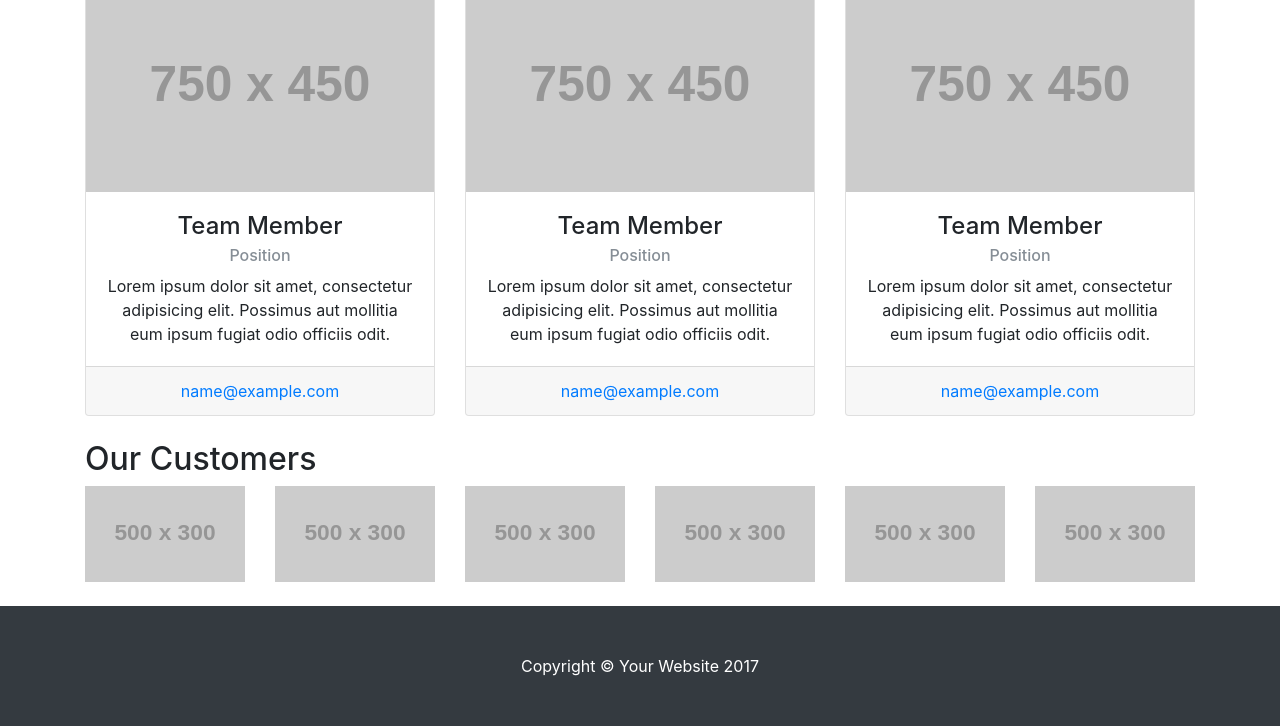
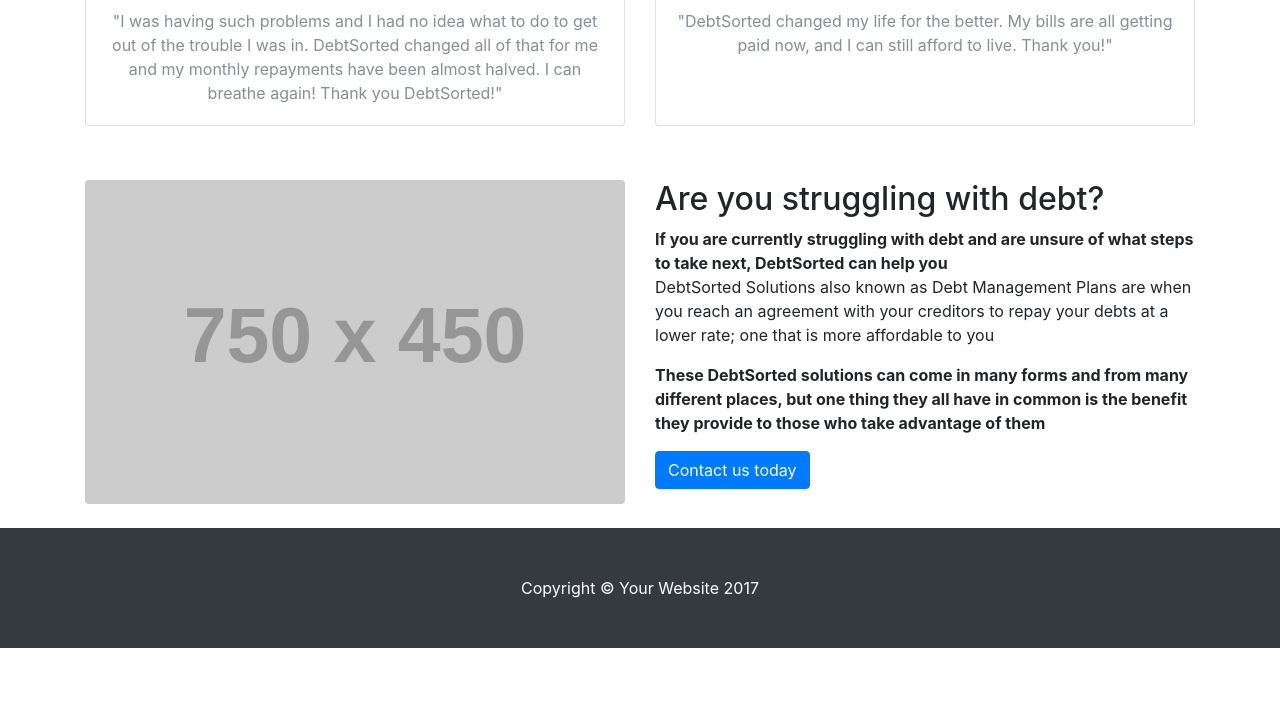
Before and after one commit to jjarze/DebtSorted, a website: page about.html in a window 1280 px wide. Shown: the part 655-1381 px from the top of the page. After the commit the page ends 1303 px from the top, so only its background shows below. Drawn offline with Linux system fonts and the light colour scheme; placeholder pictures from the web are drawn by us.

Commit message:
Customized the about page

```diff
--- a/about.html
+++ b/about.html
@@ -82,7 +82,7 @@
 
       <!-- Page Heading/Breadcrumbs -->
       <h1 class="mt-4 mb-3">About
-        <small>Subheading</small>
+        <small>DebtSorted</small>
       </h1>
 
       <ol class="breadcrumb">
@@ -98,80 +98,49 @@
           <img class="img-fluid rounded mb-4" src="http://placehold.it/750x450" alt="">
         </div>
         <div class="col-lg-6">
-          <h2>About Modern Business</h2>
-          <p>Lorem ipsum dolor sit amet, consectetur adipisicing elit. Sed voluptate nihil eum consectetur similique? Consectetur, quod, incidunt, harum nisi dolores delectus reprehenderit voluptatem perferendis dicta dolorem non blanditiis ex fugiat.</p>
-          <p>Lorem ipsum dolor sit amet, consectetur adipisicing elit. Saepe, magni, aperiam vitae illum voluptatum aut sequi impedit non velit ab ea pariatur sint quidem corporis eveniet. Odit, temporibus reprehenderit dolorum!</p>
-          <p>Lorem ipsum dolor sit amet, consectetur adipisicing elit. Et, consequuntur, modi mollitia corporis ipsa voluptate corrupti eum ratione ex ea praesentium quibusdam? Aut, in eum facere corrupti necessitatibus perspiciatis quis?</p>
+          <h2>About DebtSorted</h2>
+          <b>DebtSorted has the wellbeing of the consumer at heart, providing a tool whereby a consumer's dignity remains intact, and ultimately be rehabilitated into the credit market.</b>
+          <p>When faced with a tough financial situation, whether over-indebtedness or the threat thereof, it is important for consumers to understand the debt management solutions open to them, and the pros and cons of these solutions for each. Obviously, different solutions will fit different circumstances, and consumers should ensure they choose debtsorted for solutions best suited to their specific situation.</p>
+          <b>Debt is something that affects more than 95% of just South African consumers</b>
         </div>
       </div>
       <!-- /.row -->
 
       <!-- Team Members -->
-      <h2>Our Team</h2>
+      <h2>Our Customers</h2>
 
-      <div class="row">
-        <div class="col-lg-4 mb-4">
+      <div class="row padded">
+        <div class="col-lg-6 mb-6">
           <div class="card h-100 text-center">
-            <img class="card-img-top" src="http://placehold.it/750x450" alt="">
             <div class="card-body">
-              <h4 class="card-title">Team Member</h4>
-              <h6 class="card-subtitle mb-2 text-muted">Position</h6>
-              <p class="card-text">Lorem ipsum dolor sit amet, consectetur adipisicing elit. Possimus aut mollitia eum ipsum fugiat odio officiis odit.</p>
-            </div>
-            <div class="card-footer">
-              <a href="#">name@example.com</a>
+              <h4 class="card-title">Xholani Twala</h4>
+              <p class="card-text text-muted">"I was having such problems and I had no idea what to do to get out of the trouble I was in. DebtSorted changed all of that for me and my monthly repayments have been almost halved. I can breathe again! Thank you DebtSorted!"</p>
             </div>
           </div>
         </div>
-        <div class="col-lg-4 mb-4">
-          <div class="card h-100 text-center">
-            <img class="card-img-top" src="http://placehold.it/750x450" alt="">
-            <div class="card-body">
-              <h4 class="card-title">Team Member</h4>
-              <h6 class="card-subtitle mb-2 text-muted">Position</h6>
-              <p class="card-text">Lorem ipsum dolor sit amet, consectetur adipisicing elit. Possimus aut mollitia eum ipsum fugiat odio officiis odit.</p>
-            </div>
-            <div class="card-footer">
-              <a href="#">name@example.com</a>
+        <div class="col-lg-6 mb-6">
+            <div class="card h-100 text-center">
+              <div class="card-body">
+                <h4 class="card-title">A Happy Client</h4>
+                <p class="card-text text-muted">"DebtSorted changed my life for the better. My bills are all getting paid now, and I can still afford to live. Thank you!"</p>
+              </div>
             </div>
           </div>
-        </div>
-        <div class="col-lg-4 mb-4">
-          <div class="card h-100 text-center">
-            <img class="card-img-top" src="http://placehold.it/750x450" alt="">
-            <div class="card-body">
-              <h4 class="card-title">Team Member</h4>
-              <h6 class="card-subtitle mb-2 text-muted">Position</h6>
-              <p class="card-text">Lorem ipsum dolor sit amet, consectetur adipisicing elit. Possimus aut mollitia eum ipsum fugiat odio officiis odit.</p>
-            </div>
-            <div class="card-footer">
-              <a href="#">name@example.com</a>
-            </div>
-          </div>
-        </div>
       </div>
       <!-- /.row -->
 
-      <!-- Our Customers -->
-      <h2>Our Customers</h2>
+      <!-- Debt Content -->
       <div class="row">
-        <div class="col-lg-2 col-sm-4 mb-4">
-          <img class="img-fluid" src="http://placehold.it/500x300" alt="">
+        <div class="col-lg-6">
+          <img class="img-fluid rounded mb-4" src="http://placehold.it/750x450" alt="">
         </div>
-        <div class="col-lg-2 col-sm-4 mb-4">
-          <img class="img-fluid" src="http://placehold.it/500x300" alt="">
-        </div>
-        <div class="col-lg-2 col-sm-4 mb-4">
-          <img class="img-fluid" src="http://placehold.it/500x300" alt="">
-        </div>
-        <div class="col-lg-2 col-sm-4 mb-4">
-          <img class="img-fluid" src="http://placehold.it/500x300" alt="">
-        </div>
-        <div class="col-lg-2 col-sm-4 mb-4">
-          <img class="img-fluid" src="http://placehold.it/500x300" alt="">
-        </div>
-        <div class="col-lg-2 col-sm-4 mb-4">
-          <img class="img-fluid" src="http://placehold.it/500x300" alt="">
+        <div class="col-lg-6">
+          <h2>Are you struggling with debt?</h2>
+          <b>If you are currently struggling with debt and are unsure of what steps to take next, DebtSorted can help you</b>
+          <p>DebtSorted Solutions also known as Debt Management Plans are when you reach an agreement with your creditors to repay your debts at a lower rate; one that is more affordable to you</p>
+          <b>These DebtSorted solutions can come in many forms and from many different places, but one thing they all have in common is the benefit they provide to those who take advantage of them</b>
+          <p></p>
+          <p><a href="contact.html" class="btn btn-primary">Contact us today</a></p>
         </div>
       </div>
       <!-- /.row -->
```
